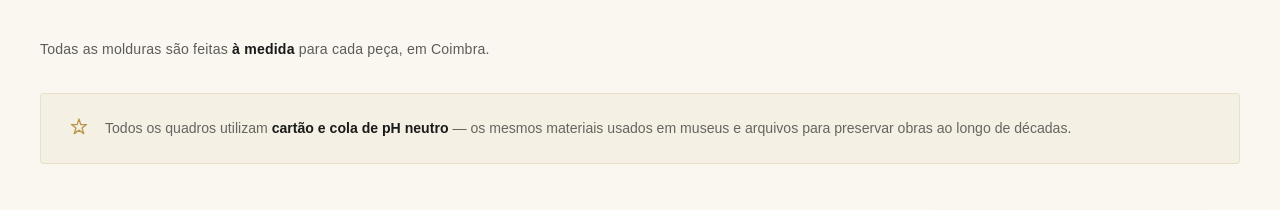
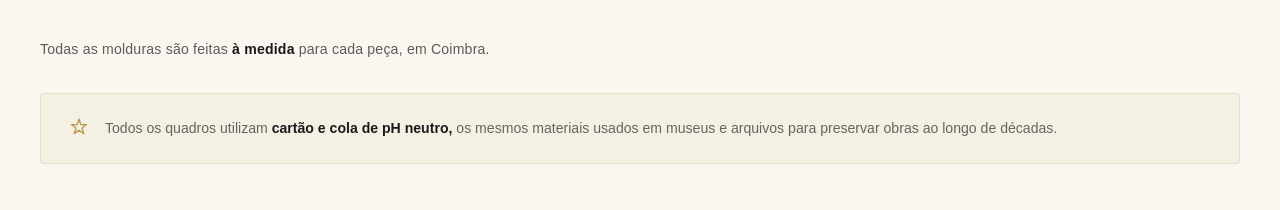
Before and after one commit to floresabeirario/fbr-website, a Next.js app: page /opcoes-e-precos in a window 1280 px wide. Shown: the part 4240-4450 px from the top of the page. Built offline with nearby package versions, Linux system fonts and the light colour scheme; a web font is replaced by a local one.

Commit message:
Update client.jsx

```diff
--- a/app/opcoes-e-precos/client.jsx
+++ b/app/opcoes-e-precos/client.jsx
@@ -646,7 +646,7 @@ export default function OpcoesClient() {
                 <path d="M10 2 L11.8 7.6 L17.6 7.6 L13 11 L14.8 16.6 L10 13.2 L5.2 16.6 L7 11 L2.4 7.6 L8.2 7.6 Z" stroke="#B8954A" strokeWidth="1.3" strokeLinejoin="round" fill="none"/>
               </svg>
               <p style={{ fontFamily: GS, fontWeight: 400, fontSize: "0.88rem", lineHeight: 1.75, color: "rgba(26,26,26,0.65)", margin: 0 }}>
-                Todos os quadros utilizam <strong style={{ color: "#1a1a1a", fontWeight: 600 }}>cartão e cola de pH neutro</strong> — os mesmos materiais usados em museus e arquivos para preservar obras ao longo de décadas.
+                Todos os quadros utilizam <strong style={{ color: "#1a1a1a", fontWeight: 600 }}>cartão e cola de pH neutro,</strong>  os mesmos materiais usados em museus e arquivos para preservar obras ao longo de décadas.
               </p>
             </div>
           </Reveal>
```
